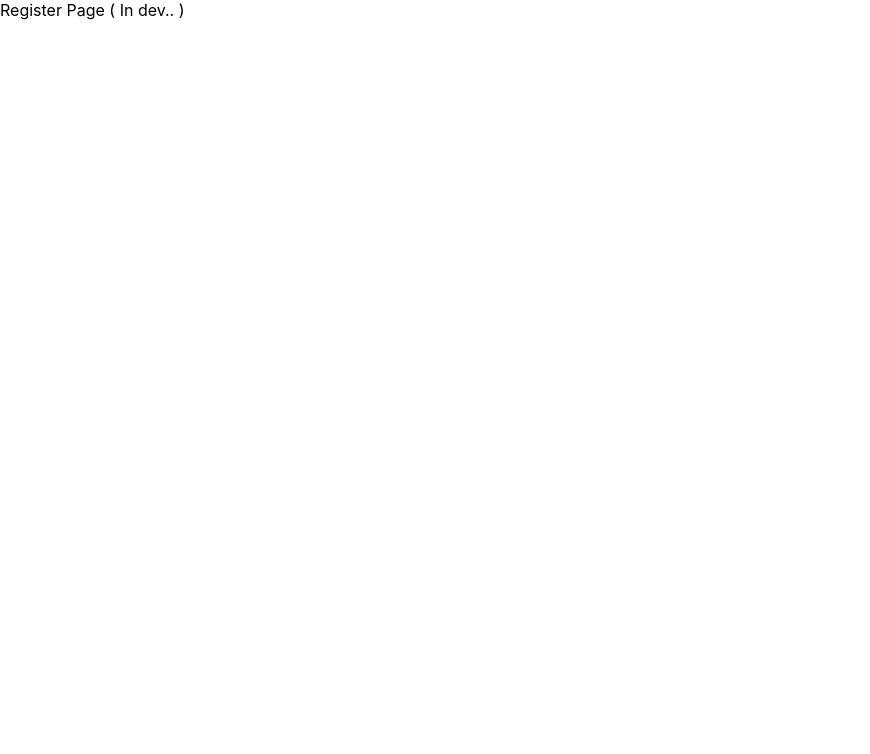
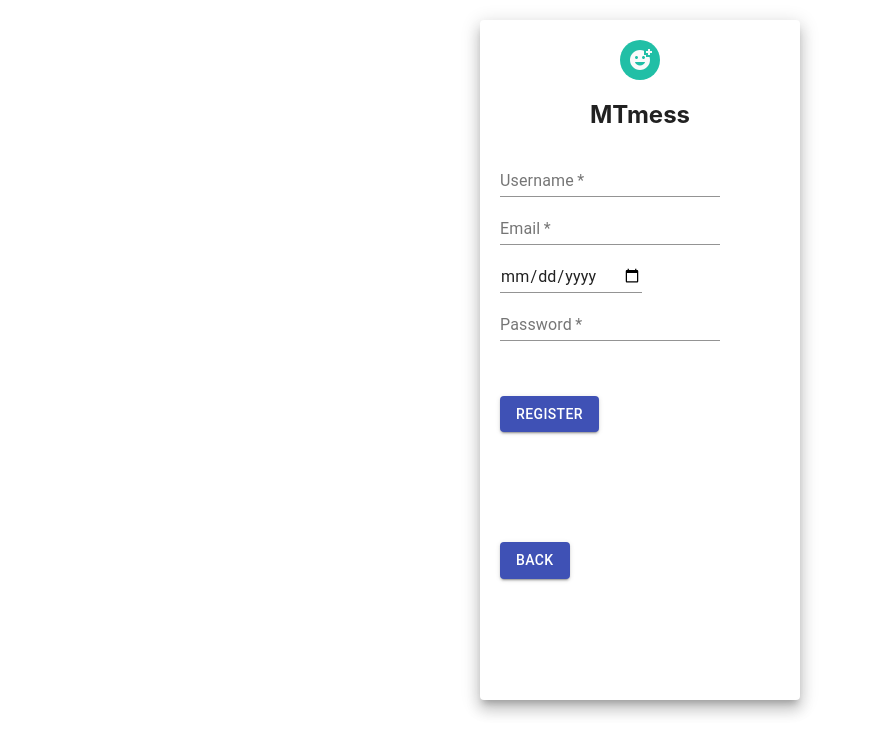
Before and after one commit to Maier964/MTmess, a React (Create React App) app in the folder frontend/: page /register in a window 1280 px wide. Shown: the top 754 px of the page, without its empty margins (0-870 px from the left). Built offline with nearby package versions, Linux system fonts and the light colour scheme.

Commit message:
Finished register page ( front and back )

```diff
--- a/frontend/src/components/login.js
+++ b/frontend/src/components/login.js
@@ -35,11 +35,11 @@ const Login=()=>{
             <Paper elevation={10} style={paperStyle}>
                 <Grid align='center'>
                         <Avatar style={avatarStyle}> <AddReaction/>  </Avatar>
-                        <h2 fullWidth> MTmess </h2>
+                        <h2 fullwidth={true}> MTmess </h2>
                 </Grid>
-                <TextField label='Username' placeholder='Enter username' fullWidth required/>
-                <TextField label='Password' placeholder='Enter password' type='password' fullWidth required/>
-                <Button variant='contained' type='submit' color='primary' fullWidth style={buttonStyle}> Sign in </Button>
+                <TextField label='Username' placeholder='Enter username' fullwidth={true} required/>
+                <TextField label='Password' placeholder='Enter password' type='password' fullwidth={true} required/>
+                <Button variant='contained' type='submit' color='primary' fullwidth={true} style={buttonStyle}> Sign in </Button>
 
                 <Typography>
                     <Link href="#"> Forgot Password? </Link>
--- a/frontend/src/components/register.js
+++ b/frontend/src/components/register.js
@@ -1,11 +1,68 @@
-import React from "react";
+import React, { useState } from 'react'
+import { Avatar, Button, Grid, Paper, TextField } from '@material-ui/core'
+import  AddReaction  from '@mui/icons-material/AddReaction'
+import { Typography } from '@mui/material';
+
 
 
 const Register = () => {
+    const buttonStyle = {
+        margin:'55px 0'
+    }
+
+    const paperStyle={ padding: 20 ,
+        height:'80vh',
+        width : 280,
+        margin:"20px auto",} // vf - viewport height
+
+    const avatarStyle = {
+        backgroundColor: '#21bfa6',
+    }
+
+    // Used for exporting to backend
+    const [name,setName]=useState('');
+    const [email,setEmail]=useState('');
+    const [hashed_password,setPassword]=useState('');
+
+    const clickHandler=(e)=>{
+        e.preventDefault()
+        const user={name,email,hashed_password}
+        console.log(user)
+        fetch("http://localhost:8080/user/add",{
+            method:"POST",
+            headers:{"Content-Type":"application/json"},
+            body:JSON.stringify(user),
+        }).then(()=>{
+            alert("Registration was successful!")})
+        }
+
     return (
-        <div>
-            Register Page ( In dev.. )
-        </div>
+        <Grid>
+        <Paper elevation={10} style={paperStyle}>
+            <Grid align='center'>
+                    <Avatar style={avatarStyle}> <AddReaction/>  </Avatar>
+                    <h2 fullwidth={true}> MTmess </h2>
+            </Grid>
+            <TextField label='Username' placeholder='Enter username' fullwidth={true} required
+            value={name} onChange={(e)=>setName(e.target.value)} /> {/* Using react hooks to save the name to the state variable */}
+
+            <TextField label='Email' placeholder='Enter email' fullwidth={true} required
+            value={email} onChange={(e)=>setEmail(e.target.value)}/>
+
+            <TextField label=' ' placeholder='Enter birthdate' type='date' fullwidth={true}/>
+
+            <TextField label='Password' placeholder='Enter password' type='password' fullwidth={true} required
+            value={hashed_password} onChange={(e)=>setPassword(e.target.value)}/>
+
+            <Button variant='contained' type='submit' color='primary' fullwidth={true} style={buttonStyle} onClick={clickHandler}> Register </Button>
+
+
+            <Typography>
+            <Button href="/" variant='contained' type='submit' color='primary' fullwidth={true} style={buttonStyle}> Back </Button>
+            </Typography>
+
+        </Paper>
+    </Grid>
     );
 };
 
```
Also changed, not shown: 2 other files (tests, documents, lock files or other folders).
